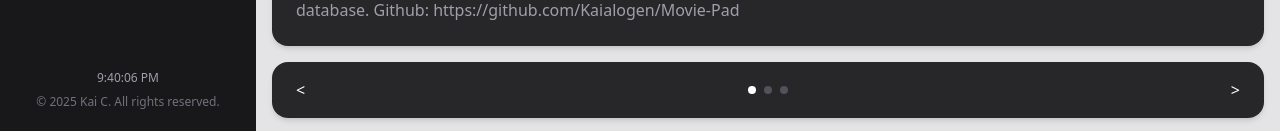
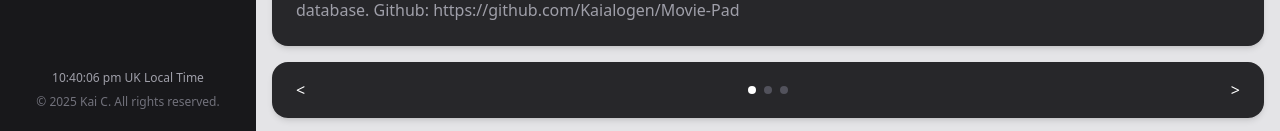
Before and after one commit to Kaialogen/Portfolio, a React (Vite) app: page /portfolio in a window 1280 px wide. Shown: the part 1154-1285 px from the top of the page. Built offline with nearby package versions, Linux system fonts and the light colour scheme.

Commit message:
feat: Update Clock component to display UK local time with improved formatting

```diff
--- a/src/components/Navbar/Clock.tsx
+++ b/src/components/Navbar/Clock.tsx
@@ -1,18 +1,23 @@
-import { useEffect, useState } from 'react'
+import { useEffect, useState } from 'react';
 
 const Clock = () => {
-  const [time, setTime] = useState(new Date())
+  const [time, setTime] = useState(new Date());
 
   useEffect(() => {
-    const interval = setInterval(() => setTime(new Date()), 1000)
-    return () => clearInterval(interval)
-  }, [])
+    const interval = setInterval(() => setTime(new Date()), 1000);
+    return () => clearInterval(interval);
+  }, []);
 
-  return (
-    <div className="text-center text-xs text-zinc-400 mt-4">
-      {time.toLocaleTimeString()}
-    </div>
-  )
-}
+  // Convert local time to Europe/London string
+  const gmtTime = time.toLocaleTimeString('en-GB', {
+    timeZone: 'Europe/London',
+    hour12: true, // optional: use 24-hour format
+    hour: '2-digit',
+    minute: '2-digit',
+    second: '2-digit',
+  });
 
-export default Clock
+  return <div className='text-center text-xs text-zinc-400 mt-4'>{gmtTime} UK Local Time</div>;
+};
+
+export default Clock;
```
